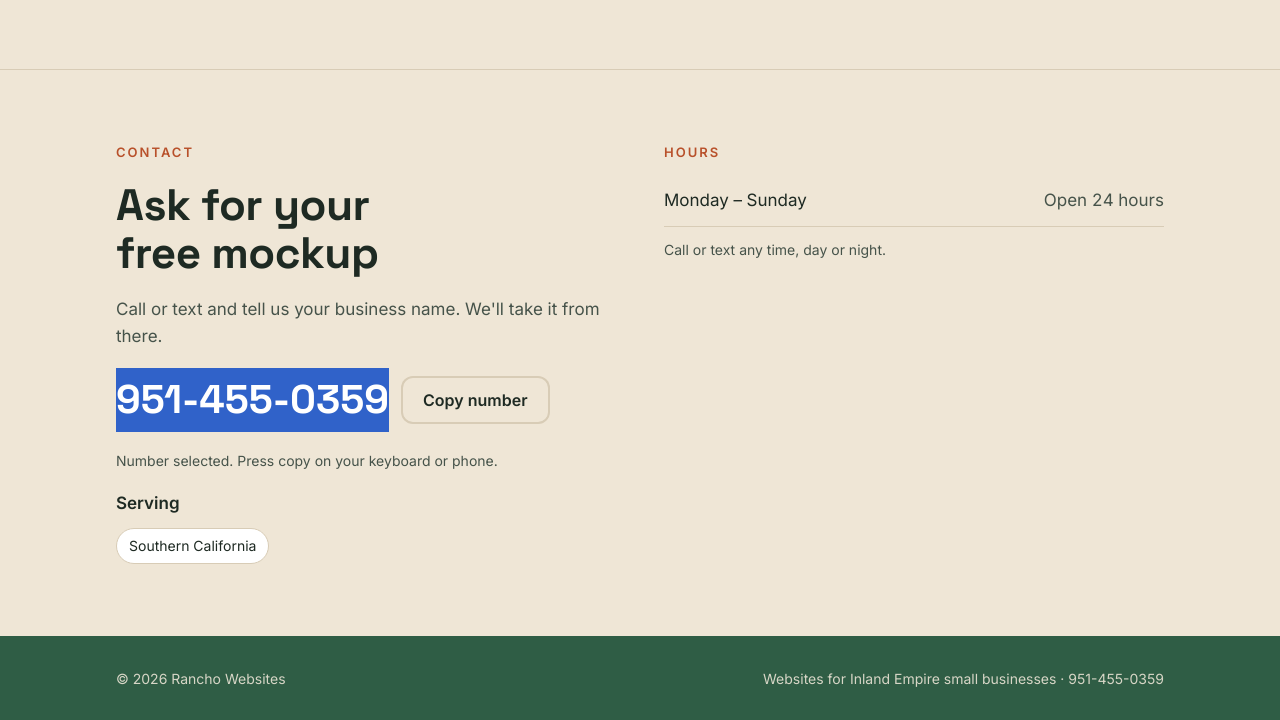
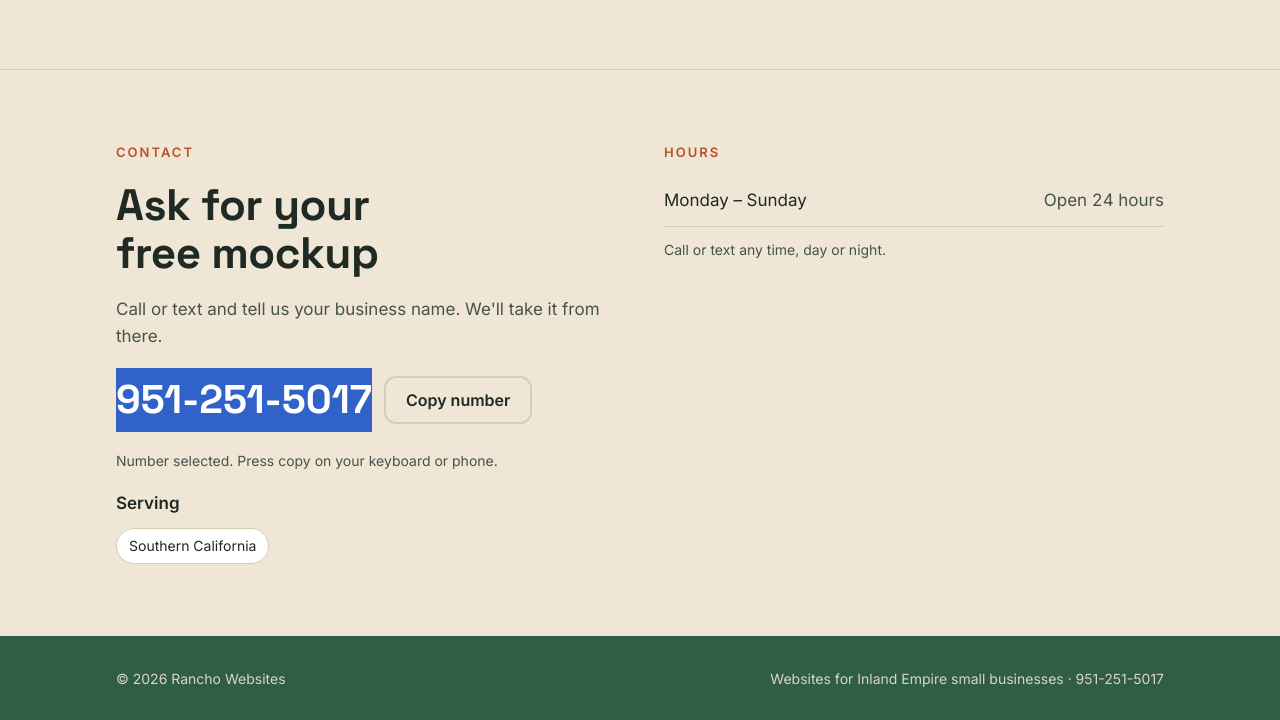
Before and after one commit to ajtorres94-alt/rancho-websites, a plain HTML site: page index.html in a window 1280 px wide. Both pictures are taken after a click on the button "Copy number". Shown: the part 4385-5105 px from the top of the page. Drawn offline with Linux system fonts and the light colour scheme.

Commit message:
Use Google Voice number 951-251-5017 on site
Co-Authored-By: Claude Opus 5.5 <noreply@anthropic.com>
Claude-Session: https://claude.ai/code/session_01EzHkvecTpVepd5GeNoxte3

```diff
--- a/index.html
+++ b/index.html
@@ -3,7 +3,7 @@
 <head>
 <meta charset="utf-8">
 <meta name="viewport" content="width=device-width, initial-scale=1, viewport-fit=cover">
-<meta name="description" content="Rancho Websites builds simple, affordable websites for small businesses in Southern California. Sites from $400, free mockup, call or text 951-455-0359.">
+<meta name="description" content="Rancho Websites builds simple, affordable websites for small businesses in Southern California. Sites from $400, free mockup, call or text 951-251-5017.">
 <link rel="icon" href="favicon.svg" type="image/svg+xml">
 <title>Rancho Websites</title>
 
@@ -337,7 +337,7 @@ footer .wrap{display:flex;justify-content:space-between;gap:12px;flex-wrap:wrap}
         <h2>Ask for your free mockup</h2>
         <p class="lede">Call or text and tell us your business name. We'll take it from there.</p>
         <div class="phone">
-          <span class="num" id="phone">951-455-0359</span>
+          <span class="num" id="phone">951-251-5017</span>
           <button class="btn ghost" id="copy" type="button">Copy number</button>
         </div>
         <p class="copy-note" id="copy-note" aria-live="polite"></p>
@@ -362,7 +362,7 @@ footer .wrap{display:flex;justify-content:space-between;gap:12px;flex-wrap:wrap}
 <footer>
   <div class="wrap">
     <span>© 2026 Rancho Websites</span>
-    <span>Websites for Inland Empire small businesses · 951-455-0359</span>
+    <span>Websites for Inland Empire small businesses · 951-251-5017</span>
   </div>
 </footer>
 
@@ -370,7 +370,7 @@ footer .wrap{display:flex;justify-content:space-between;gap:12px;flex-wrap:wrap}
 document.getElementById('copy').addEventListener('click', function(){
   var note=document.getElementById('copy-note'), num=document.getElementById('phone').textContent;
   function fallback(){var r=document.createRange();r.selectNodeContents(document.getElementById('phone'));var s=window.getSelection();s.removeAllRanges();s.addRange(r);note.textContent='Number selected. Press copy on your keyboard or phone.';}
-  try{navigator.clipboard.writeText(num).then(function(){note.textContent='Copied 951-455-0359.';},fallback);}catch(e){fallback();}
+  try{navigator.clipboard.writeText(num).then(function(){note.textContent='Copied 951-251-5017.';},fallback);}catch(e){fallback();}
 });
 </script>
 </body>
```
